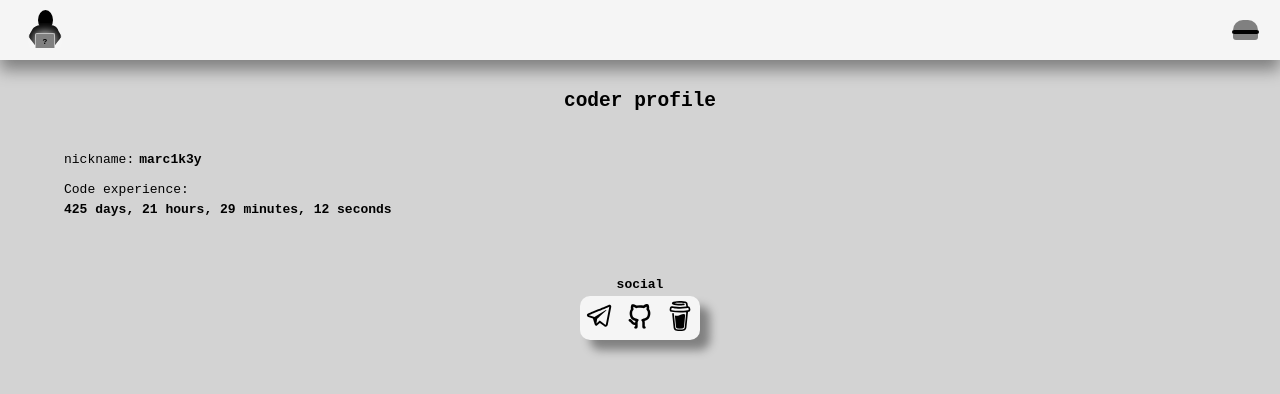
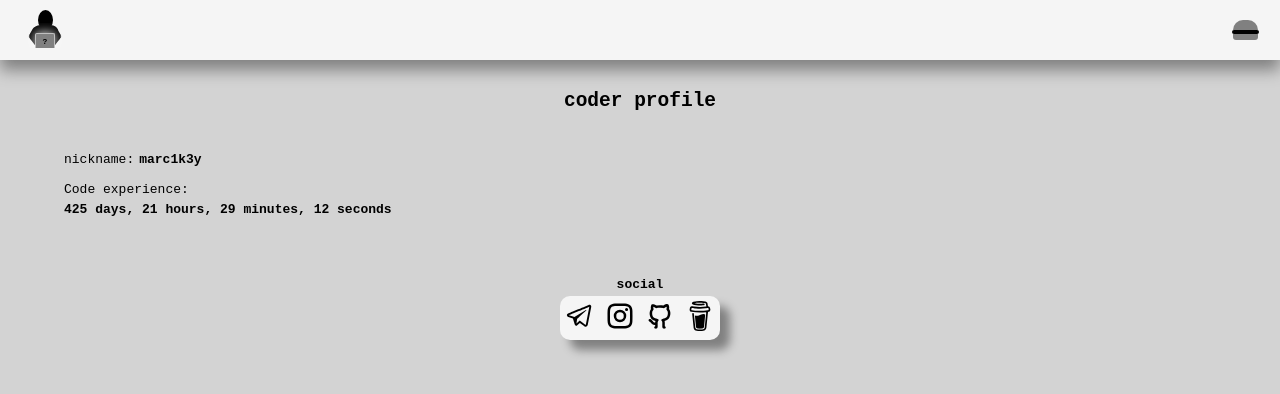
Before and after one commit to marc1k3y/web-site, a React (Create React App) app: page /#/about in a window 1280 px wide. Shown: the top 394 px of the page. Built offline with nearby package versions, Linux system fonts and the light colour scheme.

Commit message:
add inst

```diff
--- a/src/components/about/index.jsx
+++ b/src/components/about/index.jsx
@@ -2,6 +2,7 @@ import cn from "./style.module.css"
 import { useEffect, useState } from "react"
 import { TimeCounter } from "../timer"
 import tg from "../../assets/tg.svg"
+import inst from "../../assets/inst.svg"
 import gh from "../../assets/gh.svg"
 import bmac from "../../assets/bmac.svg"
 
@@ -28,6 +29,9 @@ export const About = () => {
         <a href="https://t.me/marc1k3y" target="_blank" rel="noreferrer">
           <img src={tg} alt="tg" />
         </a>
+        <a href="https://www.instagram.com/marc1k3y/" target="_blank" rel="noreferrer">
+          <img src={inst} alt="instagram" />
+        </a>
         <a href="https://github.com/marc1k3y" target="_blank" rel="noreferrer">
           <img src={gh} alt="gh" />
         </a>
```
Also changed, not shown: src/assets/inst.svg (added).
